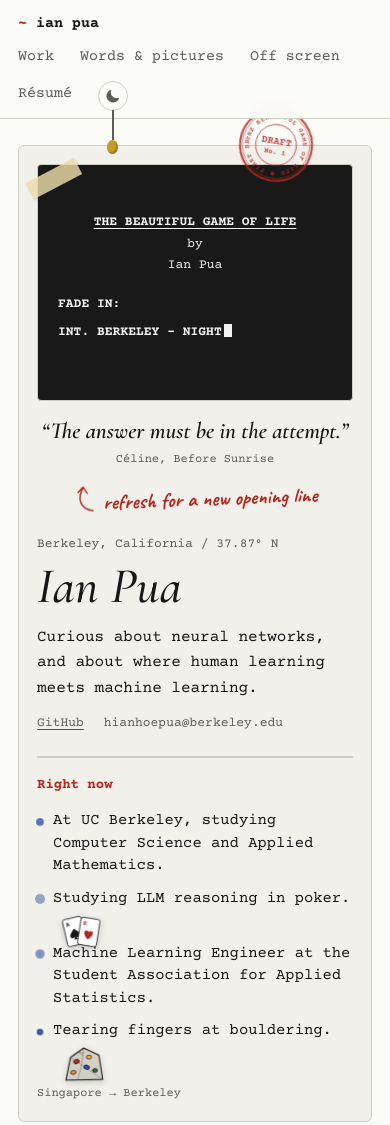
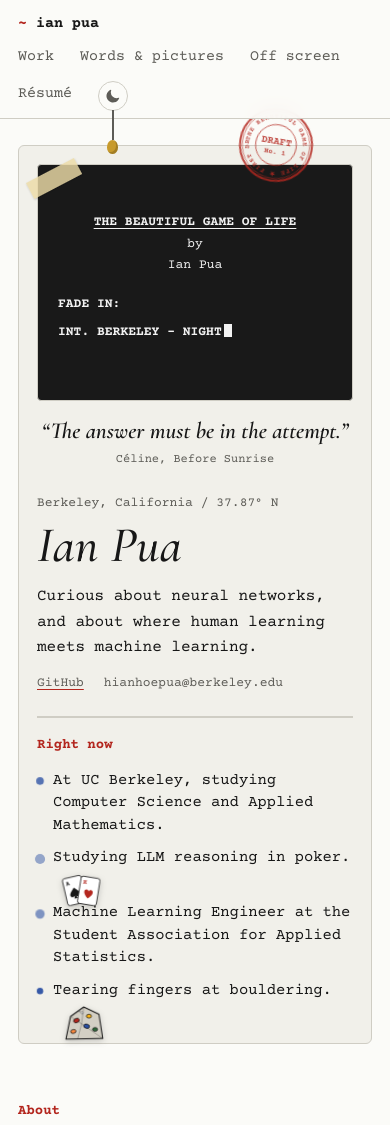
Before and after one commit to phihooo/phihooo.github.io, a plain HTML site: page index.html in a window 390 px wide. Shown: the top 1125 px of the page. Drawn offline with nearby package versions, Linux system fonts and the light colour scheme.

Commit message:
Name eases to Hian Hoe Pua on hover; remove two lines
Co-Authored-By: Claude Fable 5.2 <noreply@anthropic.com>
Claude-Session: https://claude.ai/code/session_01CvVtsLfab8ePHD84N7jQtw

```diff
--- a/css/site.css
+++ b/css/site.css
@@ -433,12 +433,13 @@ button { font: inherit; }
 .now-sticker { display: inline-block; width: 46px; vertical-align: middle; margin: 2px 0 -22px 8px; width: 42px; filter: drop-shadow(0 2px 3px rgba(0,0,0,.18)); }
 @media (prefers-reduced-motion: no-preference) { .now-sticker { animation: sway-cards 3.2s ease-in-out infinite alternate; transform-origin: 50% 90%; } }
 
-/* ---------- first name: cross-fades into a pixel font on hover ---------- */
-.name .first { display: inline-grid; align-items: baseline; justify-items: start; cursor: pointer; white-space: nowrap; outline-offset: 4px; vertical-align: baseline; transition: width .35s ease; }
-.name .first > span { grid-area: 1 / 1; transition: opacity .3s ease, transform .3s ease; }
-.name .f-pixel { font-family: "Pixelify Sans", "VT323", ui-monospace, monospace; font-style: normal; font-weight: 600; font-size: 0.78em; letter-spacing: 0.01em; opacity: 0; transform: translateY(3px); }
-.name .first.pixelled .f-serif { opacity: 0; transform: translateY(-3px); }
-.name .first.pixelled .f-pixel { opacity: 1; transform: translateY(0); }
+/* ---------- the name: "Ian" eases into "Hian Hoe" on hover ---------- */
+.name-hit { display: inline-block; cursor: default; white-space: nowrap; outline-offset: 6px; }
+.name .first { display: inline-grid; justify-items: start; vertical-align: baseline; overflow: visible; transition: width .5s cubic-bezier(.4, 0, .2, 1); }
+.name .first > span { grid-area: 1 / 1; transition: opacity .45s ease, filter .45s ease; }
+.name .f-b { opacity: 0; filter: blur(6px); }
+.name-hit.full .f-a { opacity: 0; filter: blur(6px); }
+.name-hit.full .f-b { opacity: 1; filter: blur(0); }
 @media (prefers-reduced-motion: reduce) { .name .first, .name .first > span { transition: none; } }
 
 /* ---------- pull cord for day and night ---------- */
@@ -458,3 +459,5 @@ button { font: inherit; }
 .now-sticker[data-sticker="boulder"] { width: 46px; }
 .st-stamp { right: 64px; }
 @media (max-width: 900px) { .st-stamp { right: 56px; } }
+/* keep the incoming letters from running over "Pua" while the gap opens */
+.name .first { overflow: hidden; padding: 0.18em 0.1em 0.22em 0.04em; margin: -0.18em -0.1em -0.22em -0.04em; box-sizing: content-box; }
--- a/index.html
+++ b/index.html
@@ -19,7 +19,7 @@
 <link rel="apple-touch-icon" href="apple-touch-icon.png">
 <link rel="preconnect" href="https://fonts.googleapis.com">
 <link rel="preconnect" href="https://fonts.gstatic.com" crossorigin>
-<link href="https://fonts.googleapis.com/css2?family=Caveat:wght@500;700&family=Pixelify+Sans:wght@500;600&family=Cormorant+Garamond:ital,wght@1,500;1,600&family=Courier+Prime:ital,wght@0,400;0,700;1,400&display=swap" rel="stylesheet">
+<link href="https://fonts.googleapis.com/css2?family=Caveat:wght@500;700&family=Cormorant+Garamond:ital,wght@1,500;1,600&family=Courier+Prime:ital,wght@0,400;0,700;1,400&display=swap" rel="stylesheet">
 <link rel="stylesheet" href="css/site.css">
 </head>
 <body>
@@ -57,16 +57,14 @@
             <div class="screen-html" id="screen-html" hidden></div>
           </div>
           <blockquote class="quote" id="quote" hidden></blockquote>
-          <p class="scribble"><span class="sticker st-arrow" data-sticker="arrow" aria-hidden="true"></span>refresh for a new opening line</p>
         </div>
         <div class="intro">
           <p class="where" id="where"></p>
-          <h1 class="name" aria-label="Ian Pua"><span class="first" id="first-name" tabindex="0" role="button" aria-label="Ian, also Hian Hoe. Hover or tap to switch."><span class="f-serif">Ian</span><span class="f-pixel" aria-hidden="true">Ian</span></span> Pua</h1>
+          <h1 class="name"><span class="name-hit" id="name-hit" tabindex="0" aria-label="Ian Pua, also Hian Hoe Pua"><span class="first" id="first-name" aria-hidden="true"><span class="f-a">Ian</span><span class="f-b">Hian Hoe</span></span><span aria-hidden="true"> Pua</span></span></h1>
           <p class="hero-line" id="tagline"></p>
           <p class="contact-row" id="hero-links"></p>
           <h2 class="h-small rule-top">Right now</h2>
           <ul class="now" id="now-list"></ul>
-          <p class="path" id="path"></p>
         </div>
       </div>
 
--- a/js/site.js
+++ b/js/site.js
@@ -410,42 +410,24 @@
   } catch (e) {}
   labelMode();
 
-  // ---------- the first name: fades into a pixel font on hover, and swaps between Ian and Hian Hoe ----------
-  var first = byId("first-name");
-  if (first) {
-    var NAMES = ["Ian", "Hian Hoe"];
-    var serif = first.querySelector(".f-serif"), pixel = first.querySelector(".f-pixel");
-    var showing = 0, cameFrom = 0, inside = false;
+  // ---------- the name: "Ian Pua" eases into "Hian Hoe Pua" while hovered ----------
+  var hit = byId("name-hit"), first = byId("first-name");
+  if (hit && first) {
+    var shortName = first.querySelector(".f-a"), longName = first.querySelector(".f-b");
     var widthOf = function (layer) { return Math.ceil(layer.getBoundingClientRect().width); };
-    var fit = function (px) { first.style.width = px + "px"; };
-    var enter = function () {
-      if (inside) return;
-      inside = true;
-      cameFrom = showing;
-      showing = 0;                          // hovering always shows "Ian", in pixels
-      pixel.textContent = NAMES[0];
-      fit(widthOf(pixel));
-      first.classList.add("pixelled");
+    var open = false;
+    var setOpen = function (on) {
+      open = on;
+      first.style.width = widthOf(on ? longName : shortName) + "px";
+      hit.classList.toggle("full", on);
     };
-    var leave = function () {
-      if (!inside) return;
-      inside = false;
-      if (cameFrom === 0) showing = 1;      // done hovering "Ian": it becomes "Hian Hoe"
-      serif.textContent = NAMES[showing];
-      fit(widthOf(serif));
-      first.classList.remove("pixelled");
-    };
-    first.addEventListener("mouseenter", enter);
-    first.addEventListener("mouseleave", leave);
-    first.addEventListener("focus", enter);
-    first.addEventListener("blur", leave);
-    // touch screens have no hover: a tap shows the pixels briefly, then swaps
-    first.addEventListener("touchstart", function (e) {
-      e.preventDefault();
-      enter();
-      window.setTimeout(leave, 700);
-    }, { passive: false });
-    var settle = function () { if (!inside) fit(widthOf(serif)); };
+    hit.addEventListener("mouseenter", function () { setOpen(true); });
+    hit.addEventListener("mouseleave", function () { setOpen(false); });
+    hit.addEventListener("focus", function () { setOpen(true); });
+    hit.addEventListener("blur", function () { setOpen(false); });
+    // touch screens have no hover: a tap switches it
+    hit.addEventListener("touchstart", function (e) { e.preventDefault(); setOpen(!open); }, { passive: false });
+    var settle = function () { first.style.width = widthOf(open ? longName : shortName) + "px"; };
     settle();
     if (document.fonts && document.fonts.ready) document.fonts.ready.then(settle);
     window.addEventListener("resize", settle);
```
Also changed, not shown: preview.html (+2 -4 lines).
